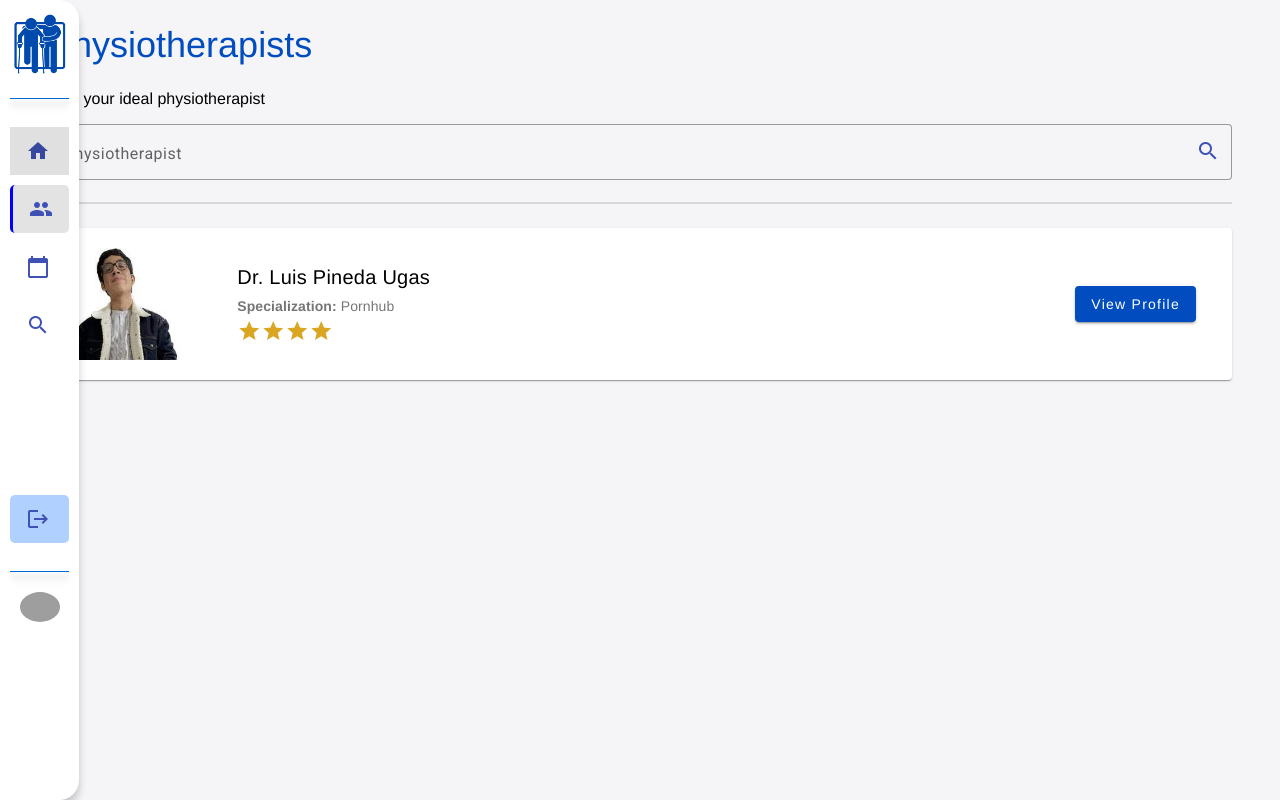
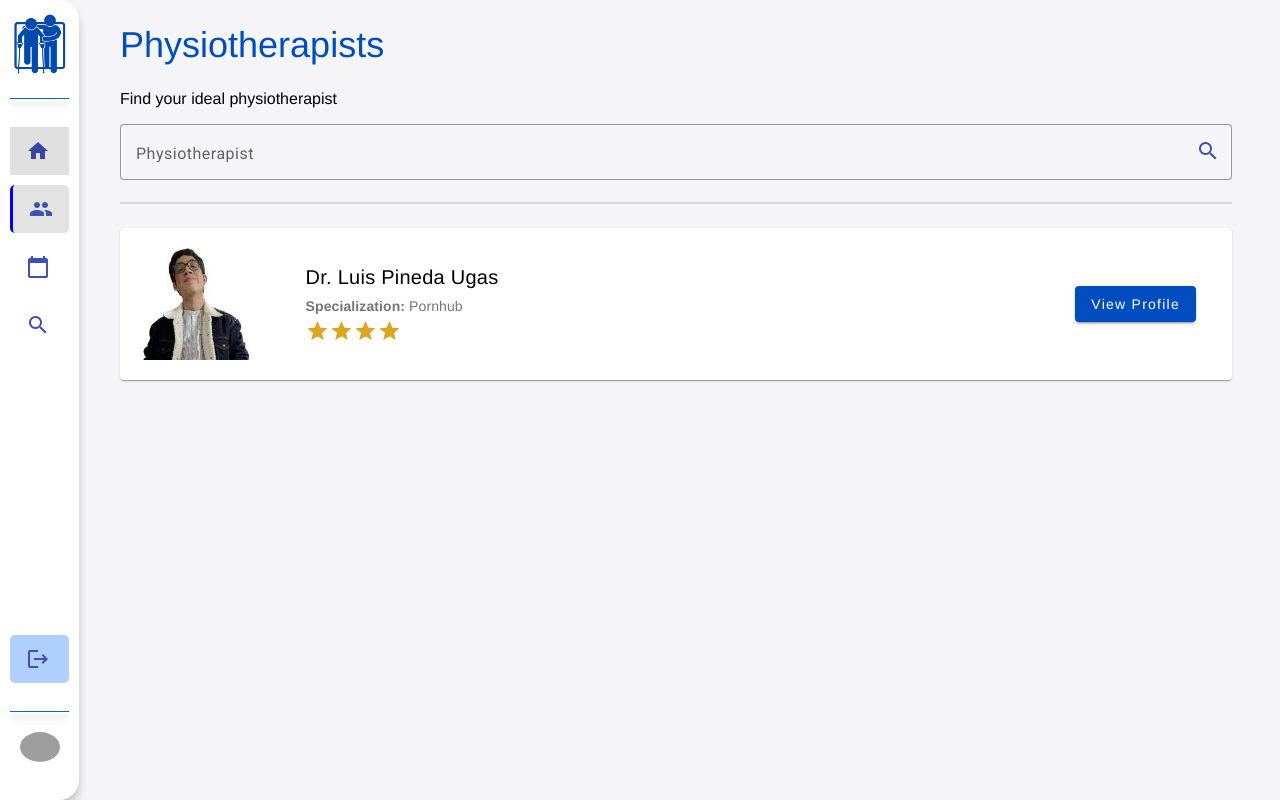
Before and after one commit to upc-pre-202302-IoTheraphy-SI572-SW71/Web-Theraphy, an Angular app: page /physiotherapist-list in a window 1280 px wide. Built offline with nearby package versions, Linux system fonts and the light colour scheme; grey boxes are pictures that could not be loaded.

Commit message:
fix: position of profile changed

```diff
--- a/src/app/consultations/pages/physiotherapist-list/physiotherapist-list.component.css
+++ b/src/app/consultations/pages/physiotherapist-list/physiotherapist-list.component.css
@@ -15,7 +15,7 @@
 .contents {
   width: 100%;
   height: 100%;
-  margin-left: 48px;
+  margin-left: 120px;
   margin-right: 48px;
 }
 
--- a/src/app/shared/components/sidenav/sidenav.component.css
+++ b/src/app/shared/components/sidenav/sidenav.component.css
@@ -83,7 +83,7 @@ img {
 }
 
 .bottom {
-  margin-top: 110px;
+  margin-top: calc(100vh - 550px);
 }
 
 .card-title {
```
